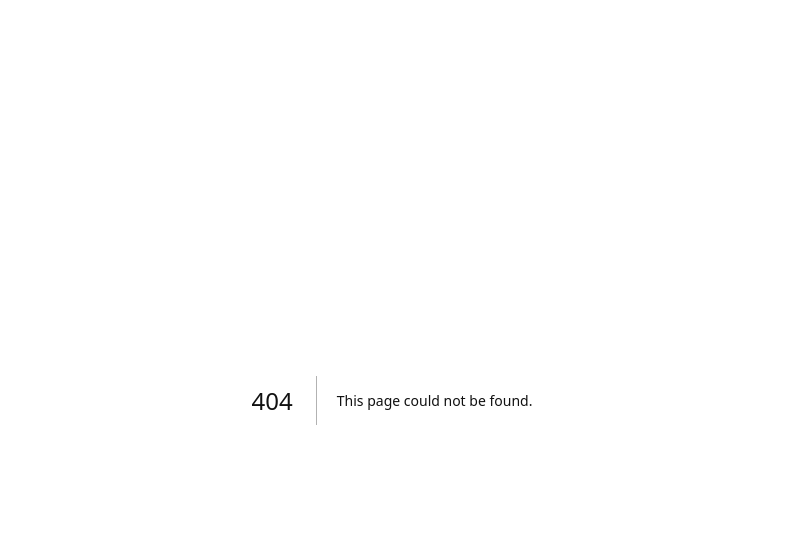
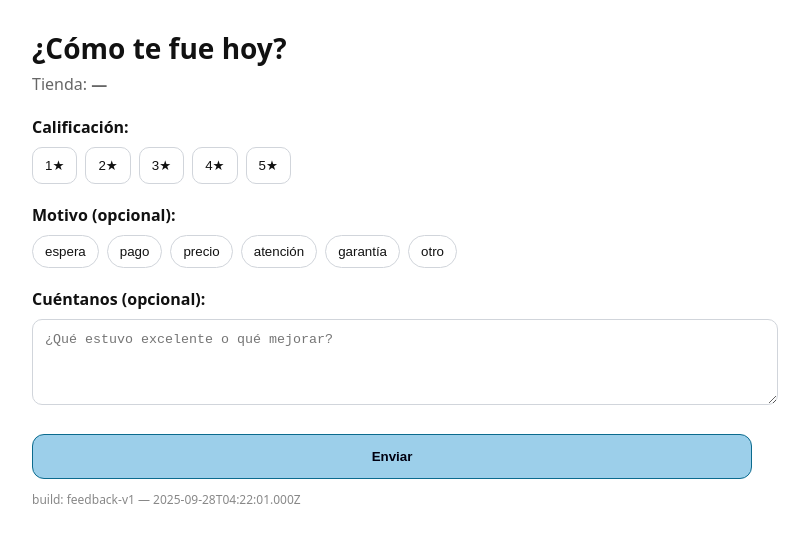
Before and after one commit to danieleconomist99/payjoy-reviews, a Next.js app: page /feedback in a window 1280 px wide. Before the commit this address had no page. Shown: the top 542 px of the page, without its empty margins (248-1057 px from the left). Built offline with nearby package versions, Linux system fonts and the light colour scheme.

Commit message:
Create page.jsx

```diff
--- /dev/null
+++ b/app/feedback/page.jsx
@@ -0,0 +1,101 @@
+// Sin caché/CDN/SSG en esta ruta
+export const dynamic = 'force-dynamic';
+export const revalidate = 0;
+export const fetchCache = 'force-no-store';
+
+'use client';
+import { useEffect, useMemo, useState } from 'react';
+
+export default function FeedbackPage() {
+  const [store, setStore] = useState('');
+  const [rating, setRating] = useState(0);
+  const [tags, setTags] = useState([]);
+  const [comment, setComment] = useState('');
+  const [loading, setLoading] = useState(false);
+  const [ok, setOk] = useState(null);
+
+  useEffect(() => {
+    const u = new URL(window.location.href);
+    setStore(u.searchParams.get('store') || '');
+  }, []);
+
+  const canSubmit = useMemo(() => rating >= 1 && rating <= 5, [rating]);
+
+  const submit = async () => {
+    setLoading(true); setOk(null);
+    try {
+      const res = await fetch('/api/review', {
+        method: 'POST',
+        headers: { 'content-type':'application/json' },
+        body: JSON.stringify({
+          store_id: store || 'CEN',
+          submitted_at: new Date().toISOString(),
+          rating,
+          category_tags: tags,
+          comment
+        }),
+      });
+      setOk(res.ok);
+    } catch { setOk(false); }
+    finally { setLoading(false); }
+  };
+
+  const Chip = ({ active, onClick, children }) => (
+    <button type="button" onClick={onClick}
+      style={{ padding:'8px 12px', borderRadius:999, border:'1px solid #d1d5db',
+               background: active ? '#111':'#fff', color: active ? '#fff':'#111' }}>
+      {children}
+    </button>
+  );
+
+  return (
+    <main style={{ maxWidth: 720, margin: '0 auto', padding: 20 }}>
+      <h1 style={{ fontSize: 28, fontWeight: 800, margin: 0 }}>¿Cómo te fue hoy?</h1>
+      <p style={{ marginTop: 4, color: '#666' }}>Tienda: <strong>{store || '—'}</strong></p>
+
+      <section style={{ marginTop: 20 }}>
+        <p style={{ margin: '0 0 8px', fontWeight: 600 }}>Calificación:</p>
+        <div style={{ display:'flex', gap:8, flexWrap:'wrap' }}>
+          {[1,2,3,4,5].map(n => (
+            <button key={n} type="button" onClick={() => setRating(n)}
+              style={{ padding:'10px 12px', borderRadius:10, border:'1px solid #d1d5db',
+                       background: rating===n ? '#111':'#fff', color: rating===n ? '#fff':'#111' }}>
+              {n}★
+            </button>
+          ))}
+        </div>
+      </section>
+
+      <section style={{ marginTop: 20 }}>
+        <p style={{ margin: '0 0 8px', fontWeight: 600 }}>Motivo (opcional):</p>
+        <div style={{ display:'flex', gap:8, flexWrap:'wrap' }}>
+          {['espera','pago','precio','atención','garantía','otro'].map(t => (
+            <Chip key={t} active={tags.includes(t)}
+                  onClick={() => setTags(s => s.includes(t) ? s.filter(x=>x!==t) : [...s, t])}>
+              {t}
+            </Chip>
+          ))}
+        </div>
+      </section>
+
+      <section style={{ marginTop: 20 }}>
+        <p style={{ margin: '0 0 8px', fontWeight: 600 }}>Cuéntanos (opcional):</p>
+        <textarea rows={4} value={comment} onChange={e=>setComment(e.target.value)}
+          placeholder="¿Qué estuvo excelente o qué mejorar?"
+          style={{ width:'100%', padding:12, borderRadius:10, border:'1px solid #d1d5db' }}/>
+      </section>
+
+      <button disabled={!canSubmit || loading} onClick={submit}
+        style={{ marginTop:22, width:'100%', padding:14, borderRadius:12, border:'1px solid #0b6b8e',
+                 background: canSubmit ? '#0ea5e9' : '#9ccfea', color:'#001', fontWeight:800 }}>
+        {loading ? 'Enviando…' : 'Enviar'}
+      </button>
+
+      <p style={{ marginTop:12, fontSize:12, color:'#888' }}>
+        build: feedback-v1 — {new Date().toISOString()}
+      </p>
+      {ok === true  && <p style={{ color:'#15803d', marginTop:8 }}>¡Gracias! Recibimos tu review.</p>}
+      {ok === false && <p style={{ color:'#dc2626', marginTop:8 }}>Ups, intenta de nuevo.</p>}
+    </main>
+  );
+}
```
